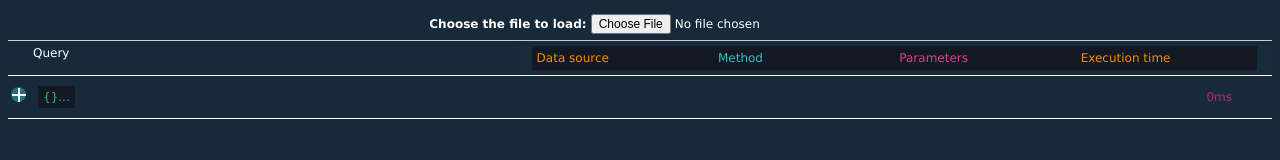
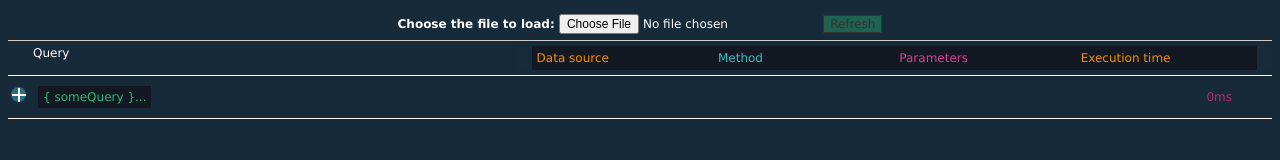
Before and after one commit to b3nshi/apollo-q-prof, a website: page ui/index.html in a window 1280 px wide. Drawn offline with Linux system fonts and the light colour scheme.

Commit message:
Fixing bug to load files & refresh button

```diff
--- a/lib/loggers/json-logger.ts
+++ b/lib/loggers/json-logger.ts
@@ -27,7 +27,7 @@ class JSONLogger implements ILogger {
   }
 
   printOutput() {
-    const fileName = `apollo-prof.json`;
+    const fileName = `apollo-q-prof.json`;
 
     readFile(fileName, "utf8", (err, data) => {
       let newData = [this.data];
--- a/package.json
+++ b/package.json
@@ -1,6 +1,6 @@
 {
   "name": "apollo-q-prof",
-  "version": "1.1.1",
+  "version": "1.1.2",
   "description": "Apollo query profiler",
   "keywords": [],
   "main": "dist/apollo-q-prof.js",
--- a/ui/apollo-prof.json
+++ /dev/null
@@ -1,13 +0,0 @@
-[
-  {
-    "outgoingRequests": [],
-    "request": {
-      "operationName": null,
-      "variables": {},
-      "query": "{}"
-    },
-    "response": {
-      "execution-time": "0ms"
-    }
-  }
-]
--- /dev/null
+++ b/ui/apollo-q-prof.json
@@ -0,0 +1,18 @@
+[
+  {
+    "outgoingRequests": [{
+      "args": "[ arg1, arg2, ... ,argN ]",
+      "dataSource": "dataSourceName",
+      "execution-time": "10ms",
+      "method": "methodName"
+    }],
+    "request": {
+      "operationName": null,
+      "variables": {},
+      "query": "{ someQuery }"
+    },
+    "response": {
+      "execution-time": "0ms"
+    }
+  }
+]
--- a/ui/index.css
+++ b/ui/index.css
@@ -18,7 +18,20 @@ body {
   width: 100%;
 }
 
-#records {
+#btn-refresh {
+  color: #333;
+  background: rgb(41, 185, 115);
+  border: 1px solid;
+}
+
+#btn-refresh:disabled {
+  background: rgba(41, 185, 115, .4);
+  border: 1px solid;
+  color: #333;
+  cursor: pointer;
+}
+
+.records {
   margin: 0;
   padding: 0;
 }
--- a/ui/index.html
+++ b/ui/index.html
@@ -8,9 +8,26 @@
         Choose the file to load:
         <input type="file" id="file-loader"/>
       </label>
-
+      <input type="button" value="Refresh" id="btn-refresh" disabled>
     </div>
-    <ul id="records">
+    <ul class="records">
+      <li class="request active">
+        <div class="content">
+          <div class="info">
+            Query
+          </div>
+          <div class="outgoing">
+            <div class="out">
+                <span class="data-source">Data source</span>
+                <span class="method">Method</span>
+                <span class="arguments">Parameters</span>
+                <span class="execution-time">Execution time</span>
+            </div>
+          </div>
+        </div>
+      </li>
+    </ul>
+    <ul id="records" class="records">
       <li class="request active">
         <div class="content">
           <div class="info">
--- a/ui/render.js
+++ b/ui/render.js
@@ -1,53 +1,38 @@
-function bindToggle() {
-  var requestBlock = document.getElementsByClassName('trigger');
+window.onload = () => {
+  let openedFile;
 
-  Array.from(requestBlock).forEach(function(element) {
-    element.addEventListener('click', function(event) {
+  const bindToggle = () => {
+    let requestBlock = document.getElementsByClassName('trigger');
+    Array.from(requestBlock).forEach((element) => {
+      element.addEventListener('click', (event) => {
         event.target.parentNode.classList.toggle("active");
       });
     });
   }
 
-/**
- * Structure sample
-  <li class="request active">
-    <span class="trigger"></span>
-    <div class="title">
-      Query: <span class="query">categoryPage...</span>
-      Execution time: <span class="time">11ms</span></div>>
-    <div class="content">
-      <div class="info">
-        <span class="query">categoryPage ...</span>
-      </div>
-      <div class="outgoing">
-        <div class="out">Out1</div>
-        <div class="out">Out2</div>
-      </div>
-    </div>
-  </li>
-*/
-function onReaderLoad(ev) {
-  var obj = ev;
+  const onReaderLoad = (ev) => {
+    let obj = ev;
     if (ev.target) {
-    JSON.parse(ev.target.result);
+     obj = JSON.parse(ev.target.result);
     }
-  var ulRecords = document.getElementById('records');
-  Array.from(obj).forEach(function(item) {
-    var li = document.createElement('li');
+    let ulRecords = document.getElementById('records');
+    ulRecords.innerHTML = "";
+    Array.from(obj).forEach((item) => {
+      let li = document.createElement('li');
       li.setAttribute('class', 'request');
       li.innerHTML = '<span class="trigger"></span>' +
       '<div class="title">' +
       '<div><span class="query">' + item.request.query.substring(0, 50) + '...</span></div>' +
       '<div><span class="execution-time">' +  item.response['execution-time'] + '</span></div>' +
       '</div>';
-    var divContent = document.createElement('div');
+      let divContent = document.createElement('div');
       divContent.setAttribute('class', 'content');
       divContent.append('Content');
-    var content = '<div class="info"><div class="query"><pre>' +
+      let content = '<div class="info"><div class="query"><pre>' +
         item.request.query +
         '</pre></div></div><div class="outgoing">';
 
-    Array.from(item.outgoingRequests).forEach(function(out) {
+      Array.from(item.outgoingRequests).forEach((out) => {
         content += '<div class="out">';
         content += '<span class="data-source">' + out.dataSource + '</span>';
         content += '<span class="method">' + out.method + '</span>';
@@ -64,17 +49,26 @@ function onReaderLoad(ev) {
     bindToggle();
   }
 
-window.onload = function() {
-  var fileLoader = document.getElementById("file-loader");
 
-  fileLoader.onchange = function() {
-    var reader = new FileReader();
+  const reader = new FileReader();
   reader.onload = onReaderLoad;
+
+  const fileLoader = document.getElementById("file-loader");
+  const fileRefresh = document.getElementById("btn-refresh");
+
+  fileLoader.onchange = (event) => {
+    openedFile = event.target.files[0];
+    fileRefresh.removeAttribute("disabled");
     reader.readAsText(event.target.files[0]);
   }
 
-  // Will try to find a file in the root path
-  fetch("/apollo-prof.json")
+  fileRefresh.onclick = () => {
+    if (openedFile) {
+      reader.readAsText(openedFile);
+    }
+  }
+
+  fetch("/apollo-q-prof.json")
     .then(function(response) {
       return response.json();
     })
```
Lines whose indentation alone changed are shown as unchanged.
